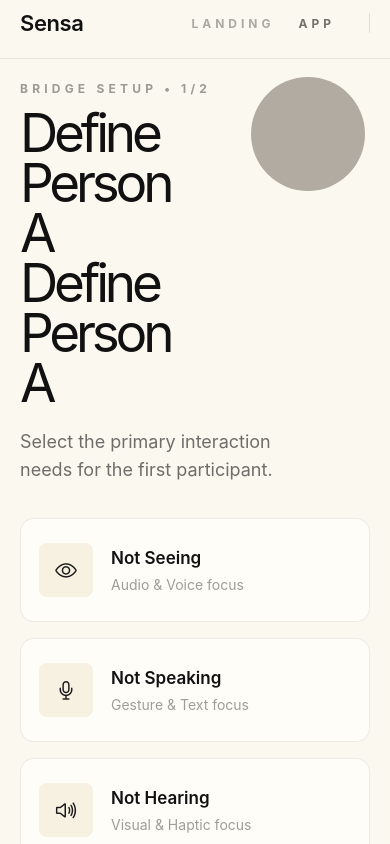
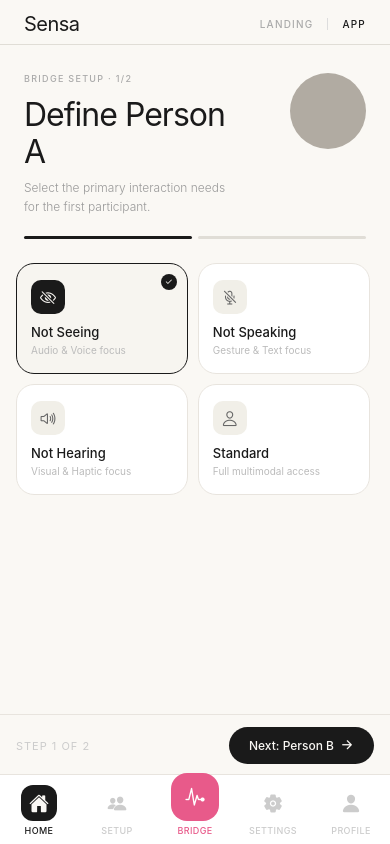
Before and after one commit to Don-tresor05/sensa_mobile_app, a React Native app: screen /App in a window 390 px wide. Built offline with nearby package versions, Linux system fonts and the light colour scheme.

Commit message:
feat: refine app setup step

```diff
--- a/src/screens/AppScreen.tsx
+++ b/src/screens/AppScreen.tsx
@@ -1,204 +1,354 @@
-import { ScrollView, View, Text, Pressable, StyleSheet } from "react-native";
+import { useState } from "react";
+import { View, Text, Pressable, StyleSheet, ScrollView } from "react-native";
 import { NativeStackScreenProps } from "@react-navigation/native-stack";
 import { Ionicons } from "@expo/vector-icons";
 import { useSafeAreaInsets } from "react-native-safe-area-context";
 import { RootStackParamList } from "../navigation/AppNavigator";
+import { BottomNav, TopNav } from "../components/AppChrome";
 
 type Props = NativeStackScreenProps<RootStackParamList, "App">;
 
 const options = [
-  {
-    id: "visual",
-    title: "Not Seeing",
-    subtitle: "Audio & Voice focus",
-    icon: "eye-outline" as const,
-  },
-  {
-    id: "vocal",
-    title: "Not Speaking",
-    subtitle: "Gesture & Text focus",
-    icon: "mic-outline" as const,
-  },
-  {
-    id: "auditory",
-    title: "Not Hearing",
-    subtitle: "Visual & Haptic focus",
-    icon: "volume-high-outline" as const,
-  },
-  {
-    id: "none",
-    title: "Standard",
-    subtitle: "Full multimodal access",
-    icon: "person-outline" as const,
-  },
+  { id: "visual", title: "Not Seeing", subtitle: "Audio & Voice focus", icon: "eye-off-outline" as const },
+  { id: "vocal", title: "Not Speaking", subtitle: "Gesture & Text focus", icon: "mic-off-outline" as const },
+  { id: "auditory", title: "Not Hearing", subtitle: "Visual & Haptic focus", icon: "volume-high-outline" as const },
+  { id: "none", title: "Standard", subtitle: "Full multimodal access", icon: "person-outline" as const },
 ] as const;
+
+type OptionId = (typeof options)[number]["id"];
 
 export default function AppScreen({ navigation }: Props) {
   const insets = useSafeAreaInsets();
+  const [selected, setSelected] = useState<OptionId>("visual");
 
   return (
-    <ScrollView style={styles.screen} contentContainerStyle={styles.content} showsVerticalScrollIndicator={false}>
-      <View style={[styles.header, { paddingTop: insets.top + 10 }]}>
-        <Text style={styles.brand}>Sensa</Text>
-        <View style={styles.nav}>
-          <Pressable onPress={() => navigation.navigate("Landing")} hitSlop={8}>
-            <Text style={styles.navItem}>LANDING</Text>
-          </Pressable>
-          <Text style={styles.navItemActive}>APP</Text>
-          <View style={styles.navDivider} />
+    <View style={styles.phoneFrame}>
+      <TopNav active="App" onPressLanding={() => navigation.navigate("Landing")} onPressApp={() => undefined} />
+      <View style={styles.dividerLine} />
+
+      <ScrollView style={styles.contentScroll} contentContainerStyle={{ paddingBottom: insets.bottom + 12 }} showsVerticalScrollIndicator={false}>
+        <View style={styles.heroArea}>
+          <View style={styles.avatar}>
+            <View style={styles.avatarGrey} />
+          </View>
+          <Text style={styles.progressLabel}>Bridge Setup · 1/2</Text>
+          <Text style={styles.pageTitle}>Define Person A</Text>
+          <Text style={styles.pageSub}>Select the primary interaction needs for the first participant.</Text>
+          <View style={styles.progressBar}>
+            <View style={styles.progSegDone} />
+            <View style={styles.progSegPending} />
+          </View>
         </View>
+
+        <View style={styles.modeGrid}>
+          {options.map((option) => {
+            const isSelected = selected === option.id;
+            return (
+              <Pressable
+                key={option.id}
+                onPress={() => setSelected(option.id)}
+                style={[styles.modeCard, isSelected && styles.modeCardSelected]}
+              >
+                <View style={[styles.selIndicator, isSelected && styles.selIndicatorVisible]}>
+                  {option.id === "visual" ? <Text style={styles.selCheck}>✓</Text> : null}
+                </View>
+                <View style={[styles.modeIconWrap, isSelected && styles.modeIconWrapSelected]}>
+                  <Ionicons name={option.icon} size={17} color={isSelected ? "#FAF8F4" : "#666666"} />
+                </View>
+                <Text style={styles.modeName}>{option.title}</Text>
+                <Text style={styles.modeDesc}>{option.subtitle}</Text>
+              </Pressable>
+            );
+          })}
+        </View>
+      </ScrollView>
+
+      <View style={styles.stepActions}>
+        <Text style={styles.stepLabel}>Step 1 of 2</Text>
+        <Pressable style={styles.btnNext} onPress={() => navigation.navigate("Bridge", { a: selected })}>
+          <Text style={styles.btnNextText}>Next: Person B</Text>
+          <Ionicons name="arrow-forward" size={14} color="#FAF8F4" />
+        </Pressable>
       </View>
 
-      <View style={styles.hero}>
-        <View style={styles.heroCircle} />
-        <Text style={styles.kicker}>BRIDGE SETUP • 1/2</Text>
-        <View style={styles.heroTitleWrap}>
-          <Text style={styles.heroTitle}>Define Person A</Text>
-          <Text style={styles.heroTitle}>Define Person A</Text>
-        </View>
-        <Text style={styles.heroBody}>Select the primary interaction needs for the first participant.</Text>
-      </View>
-
-      <View style={styles.cards}>
-        {options.map((option) => (
-          <Pressable
-            key={option.id}
-            onPress={() => navigation.navigate("Communicate", { a: option.id, b: "none" })}
-            style={styles.card}
-          >
-            <View style={styles.iconTile}>
-              <Ionicons name={option.icon} size={23} color="#191919" />
-            </View>
-            <View style={styles.cardCopy}>
-              <Text style={styles.cardTitle}>{option.title}</Text>
-              <Text style={styles.cardSubtitle}>{option.subtitle}</Text>
-            </View>
-          </Pressable>
-        ))}
-      </View>
-    </ScrollView>
+      <BottomNav
+        active="Home"
+        onHomePress={() => navigation.navigate("App")}
+        onSetupPress={() => navigation.navigate("Bridge", { a: selected })}
+        onBridgePress={() => navigation.navigate("Communicate", { a: selected, b: "none" })}
+        onSettingsPress={() => navigation.navigate("Bridge", { a: selected })}
+        onProfilePress={() => navigation.navigate("App")}
+      />
+    </View>
   );
 }
 
 const styles = StyleSheet.create({
-  screen: {
+  phoneFrame: {
     flex: 1,
-    backgroundColor: "#fbf8ef",
+    backgroundColor: "#FAF8F4",
   },
-  content: {
-    paddingBottom: 48,
+  topNav: {
+    flexDirection: "row",
+    justifyContent: "space-between",
+    alignItems: "center",
+    paddingHorizontal: 24,
+    paddingBottom: 8,
   },
-  header: {
-    paddingHorizontal: 20,
-    paddingBottom: 22,
-    borderBottomWidth: StyleSheet.hairlineWidth,
-    borderBottomColor: "rgba(0,0,0,0.08)",
+  navLogo: {
+    fontSize: 20,
+    fontWeight: "400",
+    letterSpacing: -0.5,
+    color: "#1a1a1a",
+  },
+  navLinks: {
+    flexDirection: "row",
+    alignItems: "center",
+    gap: 14,
+  },
+  navLink: {
+    fontSize: 10,
+    fontWeight: "500",
+    letterSpacing: 1.2,
+    color: "#aaa",
+    textTransform: "uppercase",
+  },
+  navLinkActive: {
+    fontSize: 10,
+    fontWeight: "500",
+    letterSpacing: 1.2,
+    color: "#1a1a1a",
+    textTransform: "uppercase",
+  },
+  navDividerV: {
+    width: 1,
+    height: 12,
+    backgroundColor: "#ddd",
+  },
+  dividerLine: {
+    height: StyleSheet.hairlineWidth,
+    backgroundColor: "#e0ddd6",
+  },
+  contentScroll: {
+    flex: 1,
+  },
+  heroArea: {
+    paddingHorizontal: 24,
+    paddingTop: 28,
+    position: "relative",
+  },
+  progressLabel: {
+    fontSize: 9,
+    fontWeight: "500",
+    letterSpacing: 1.3,
+    textTransform: "uppercase",
+    color: "#aaa",
+    marginBottom: 12,
+  },
+  pageTitle: {
+    fontSize: 32,
+    lineHeight: 37,
+    letterSpacing: -1,
+    fontWeight: "400",
+    color: "#1a1a1a",
+    maxWidth: 210,
+    marginBottom: 8,
+  },
+  pageSub: {
+    fontSize: 12,
+    lineHeight: 19,
+    color: "#999",
+    fontWeight: "300",
+    maxWidth: 210,
+    marginBottom: 20,
+  },
+  avatar: {
+    position: "absolute",
+    right: 24,
+    top: 28,
+    width: 76,
+    height: 76,
+    borderRadius: 38,
+    overflow: "hidden",
+  },
+  avatarGrey: {
+    width: "100%",
+    height: "100%",
+    backgroundColor: "#b1aba2",
+  },
+  progressBar: {
+    flexDirection: "row",
+    gap: 6,
+    marginBottom: 24,
+  },
+  progSegDone: {
+    height: 3,
+    flex: 1,
+    borderRadius: 100,
+    backgroundColor: "#1a1a1a",
+  },
+  progSegPending: {
+    height: 3,
+    flex: 1,
+    borderRadius: 100,
+    backgroundColor: "#e0ddd6",
+  },
+  modeGrid: {
+    paddingHorizontal: 16,
+    paddingBottom: 16,
+    flexDirection: "row",
+    flexWrap: "wrap",
+    gap: 10,
+  },
+  modeCard: {
+    width: "48%",
+    minHeight: 100,
+    backgroundColor: "#fff",
+    borderRadius: 18,
+    borderWidth: 1,
+    borderColor: "#e8e4de",
+    paddingHorizontal: 14,
+    paddingVertical: 16,
+    position: "relative",
+  },
+  modeCardSelected: {
+    borderWidth: 1.5,
+    borderColor: "#1a1a1a",
+    backgroundColor: "#F7F5F0",
+  },
+  selIndicator: {
+    position: "absolute",
+    top: 10,
+    right: 10,
+    width: 8,
+    height: 8,
+    borderRadius: 4,
+    backgroundColor: "transparent",
+  },
+  selIndicatorVisible: {
+    width: 16,
+    height: 16,
+    borderRadius: 8,
+    alignItems: "center",
+    justifyContent: "center",
+    backgroundColor: "#1a1a1a",
+  },
+  selCheck: {
+    fontSize: 9,
+    color: "#FAF8F4",
+    lineHeight: 12,
+  },
+  modeIconWrap: {
+    width: 34,
+    height: 34,
+    borderRadius: 10,
+    backgroundColor: "#F1EFE8",
+    alignItems: "center",
+    justifyContent: "center",
+    marginBottom: 10,
+  },
+  modeIconWrapSelected: {
+    backgroundColor: "#1a1a1a",
+  },
+  modeName: {
+    fontSize: 13,
+    fontWeight: "500",
+    color: "#1a1a1a",
+    marginBottom: 3,
+  },
+  modeDesc: {
+    fontSize: 10,
+    lineHeight: 14,
+    color: "#bbb",
+  },
+  stepActions: {
+    paddingHorizontal: 16,
+    paddingTop: 12,
+    paddingBottom: 10,
+    borderTopWidth: StyleSheet.hairlineWidth,
+    borderTopColor: "#e8e4de",
+    backgroundColor: "#FAF8F4",
     flexDirection: "row",
     justifyContent: "space-between",
     alignItems: "center",
   },
-  brand: {
-    fontSize: 22,
-    fontWeight: "600",
-    letterSpacing: -0.4,
-    color: "#111111",
+  stepLabel: {
+    fontSize: 11,
+    color: "#ccc",
+    letterSpacing: 1,
+    textTransform: "uppercase",
   },
-  nav: {
+  btnNext: {
     flexDirection: "row",
     alignItems: "center",
+    gap: 6,
+    backgroundColor: "#1a1a1a",
+    borderRadius: 100,
+    paddingVertical: 11,
+    paddingHorizontal: 20,
   },
-  navItemActive: {
-    marginRight: 34,
+  btnNextText: {
     fontSize: 12,
-    fontWeight: "700",
-    letterSpacing: 4,
-    color: "rgba(0,0,0,0.55)",
+    fontWeight: "500",
+    color: "#FAF8F4",
+  },
+  bottomNav: {
+    backgroundColor: "#fff",
+    borderTopWidth: StyleSheet.hairlineWidth,
+    borderTopColor: "#e8e4de",
+    flexDirection: "row",
+    justifyContent: "space-around",
+    alignItems: "flex-end",
+    paddingTop: 10,
   },
   navItem: {
-    marginRight: 24,
-    fontSize: 12,
-    fontWeight: "700",
-    letterSpacing: 4,
-    color: "rgba(0,0,0,0.32)",
+    flex: 1,
+    alignItems: "center",
+    gap: 4,
   },
-  navDivider: {
-    width: 1,
-    height: 20,
-    backgroundColor: "rgba(0,0,0,0.10)",
-  },
-  hero: {
-    paddingHorizontal: 20,
-    paddingTop: 22,
-    position: "relative",
-  },
-  heroCircle: {
-    position: "absolute",
-    right: 25,
-    top: 18,
-    width: 114,
-    height: 114,
-    borderRadius: 999,
-    backgroundColor: "#b1aba2",
-  },
-  kicker: {
-    fontSize: 12,
-    fontWeight: "700",
-    letterSpacing: 4.2,
-    color: "rgba(0,0,0,0.38)",
-  },
-  heroTitleWrap: {
-    width: 190,
-    marginTop: 12,
-  },
-  heroTitle: {
-    fontSize: 53,
-    lineHeight: 50,
-    letterSpacing: -4.2,
-    color: "#111111",
-    fontWeight: "400",
-  },
-  heroBody: {
-    marginTop: 20,
-    width: 290,
-    fontSize: 18,
-    lineHeight: 28,
-    color: "rgba(0,0,0,0.56)",
-  },
-  cards: {
-    paddingHorizontal: 20,
-    paddingTop: 34,
-    gap: 16,
-  },
-  card: {
-    flexDirection: "row",
-    alignItems: "center",
-    paddingHorizontal: 18,
-    paddingVertical: 24,
-    borderRadius: 14,
-    borderWidth: 1,
-    borderColor: "rgba(0,0,0,0.07)",
-    backgroundColor: "#fffdf7",
-  },
-  iconTile: {
-    width: 54,
-    height: 54,
-    borderRadius: 8,
-    backgroundColor: "#f7f1e1",
+  navItemIcon: {
+    width: 36,
+    height: 36,
+    borderRadius: 12,
     alignItems: "center",
     justifyContent: "center",
-    marginRight: 18,
   },
-  cardCopy: {
+  navItemIconActive: {
+    backgroundColor: "#1a1a1a",
+  },
+  navLabel: {
+    fontSize: 9,
+    fontWeight: "500",
+    letterSpacing: 0.4,
+    color: "#ccc",
+    textTransform: "uppercase",
+  },
+  navLabelActive: {
+    fontSize: 9,
+    fontWeight: "500",
+    letterSpacing: 0.4,
+    color: "#1a1a1a",
+    textTransform: "uppercase",
+  },
+  navFab: {
     flex: 1,
+    alignItems: "center",
+    gap: 4,
   },
-  cardTitle: {
-    fontSize: 17,
-    fontWeight: "600",
-    color: "#111111",
+  navFabBtn: {
+    width: 48,
+    height: 48,
+    borderRadius: 16,
+    backgroundColor: "#E85A8A",
+    alignItems: "center",
+    justifyContent: "center",
+    marginTop: -10,
   },
-  cardSubtitle: {
-    marginTop: 8,
-    fontSize: 14,
-    color: "rgba(0,0,0,0.38)",
+  navFabLabel: {
+    fontSize: 9,
+    fontWeight: "500",
+    letterSpacing: 0.4,
+    color: "#E85A8A",
+    textTransform: "uppercase",
   },
 });
```
